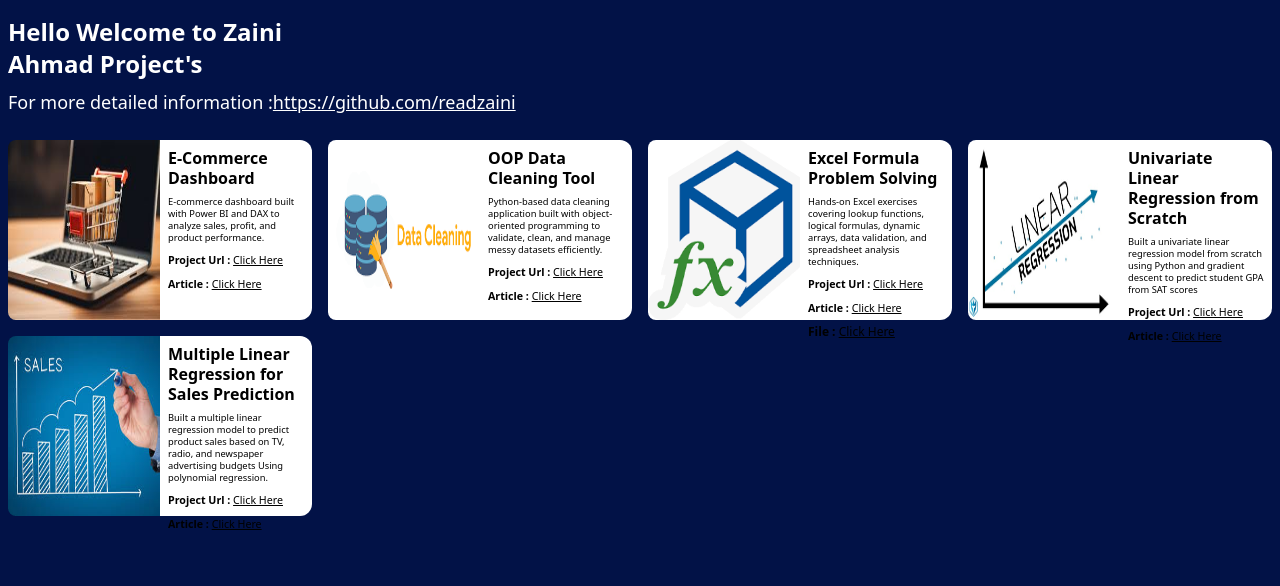
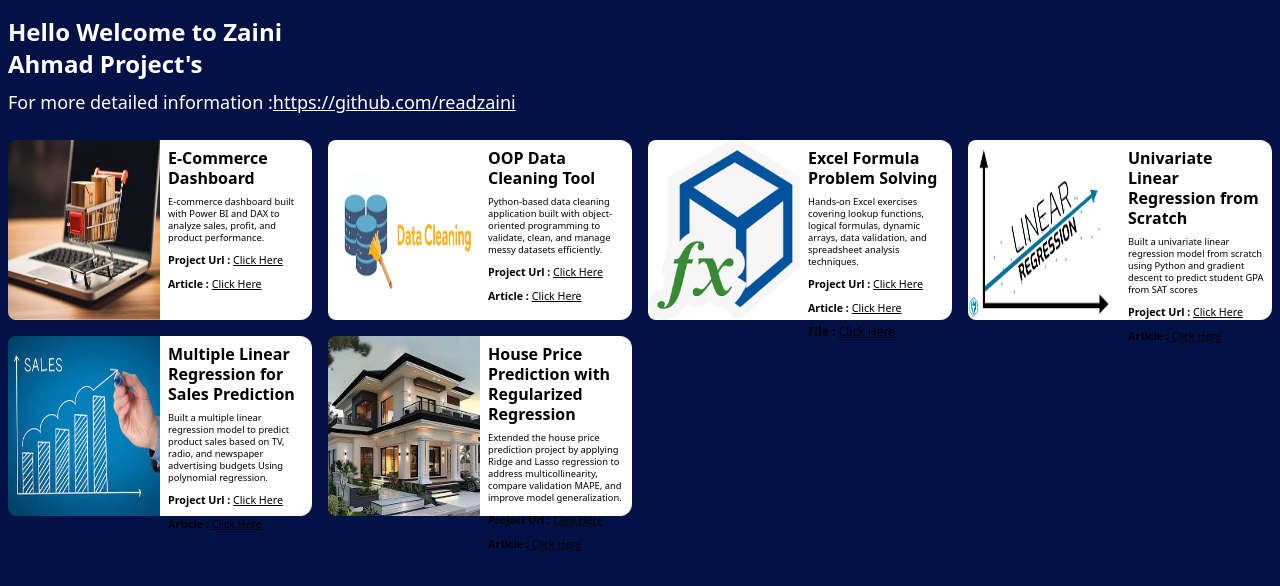
Before and after one commit to readzaini/web-portofolio, a React (Vite) app: page / in a window 1280 px wide. Shown: the top 586 px of the page. Built offline with nearby package versions, Linux system fonts and the light colour scheme.

Commit message:
update web (add project house price)

```diff
--- a/src/data/content.js
+++ b/src/data/content.js
@@ -39,7 +39,16 @@ const contents = [
     description:'Built a multiple linear regression model to predict product sales based on TV, radio, and newspaper advertising budgets Using polynomial regression.',
     project_url:'https://github.com/readzaini/ml-project/tree/main/Linear_regression',
     article:'https://github.com/readzaini/ml-project/blob/main/Linear_regression/Sales_Amount_Multiple_Linear_Regression.ipynb',
-}
+  },
+   {
+    id:6,
+    url:'/images/home.png',
+    title:'House Price Prediction with Regularized Regression',
+    description:'Extended the house price prediction project by applying Ridge and Lasso regression to address multicollinearity, compare validation MAPE, and improve model generalization.',
+    project_url:'https://github.com/readzaini/ml-project/tree/main/Linear_regression',
+    article:'https://github.com/readzaini/ml-project/blob/main/Linear_regression/House_Price_Linear_Regression.ipynb',
+  },
+
 ]
 
 export default contents
```
Also changed, not shown: public/images/home.png (added).
